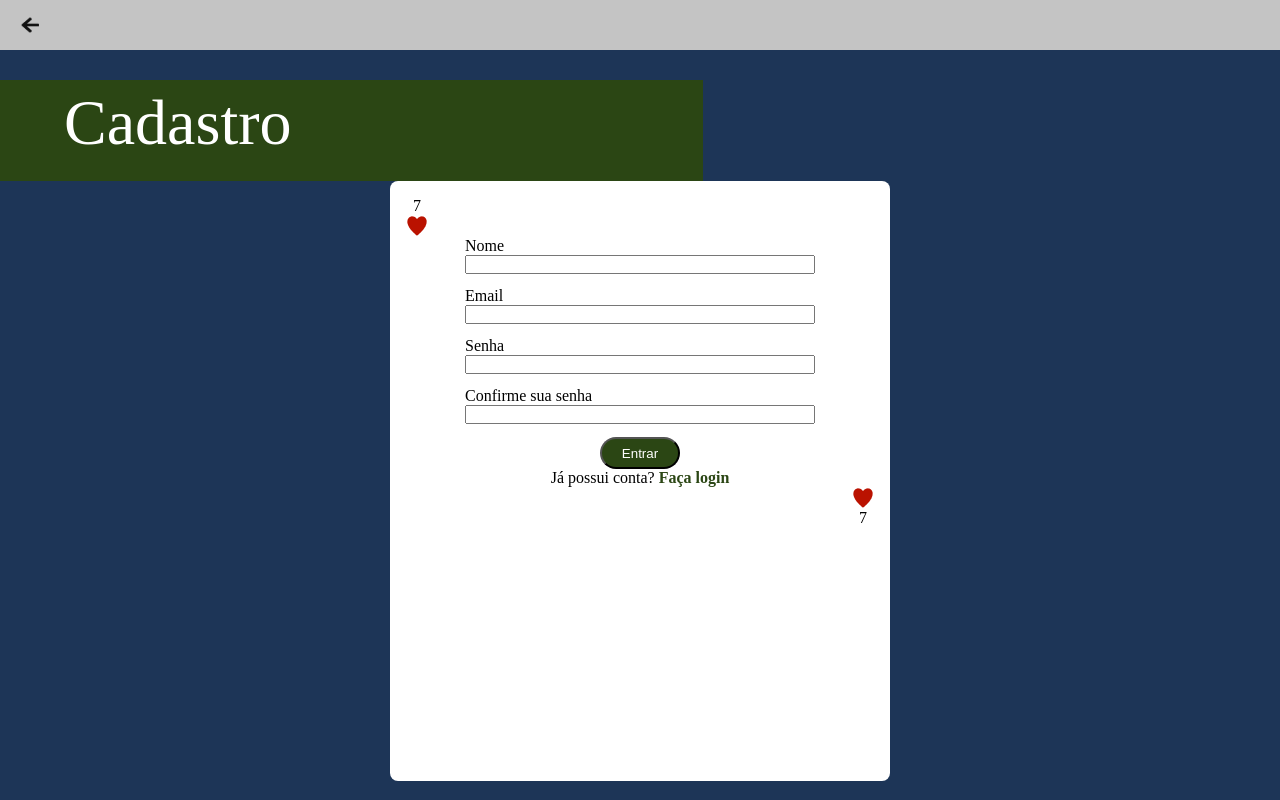
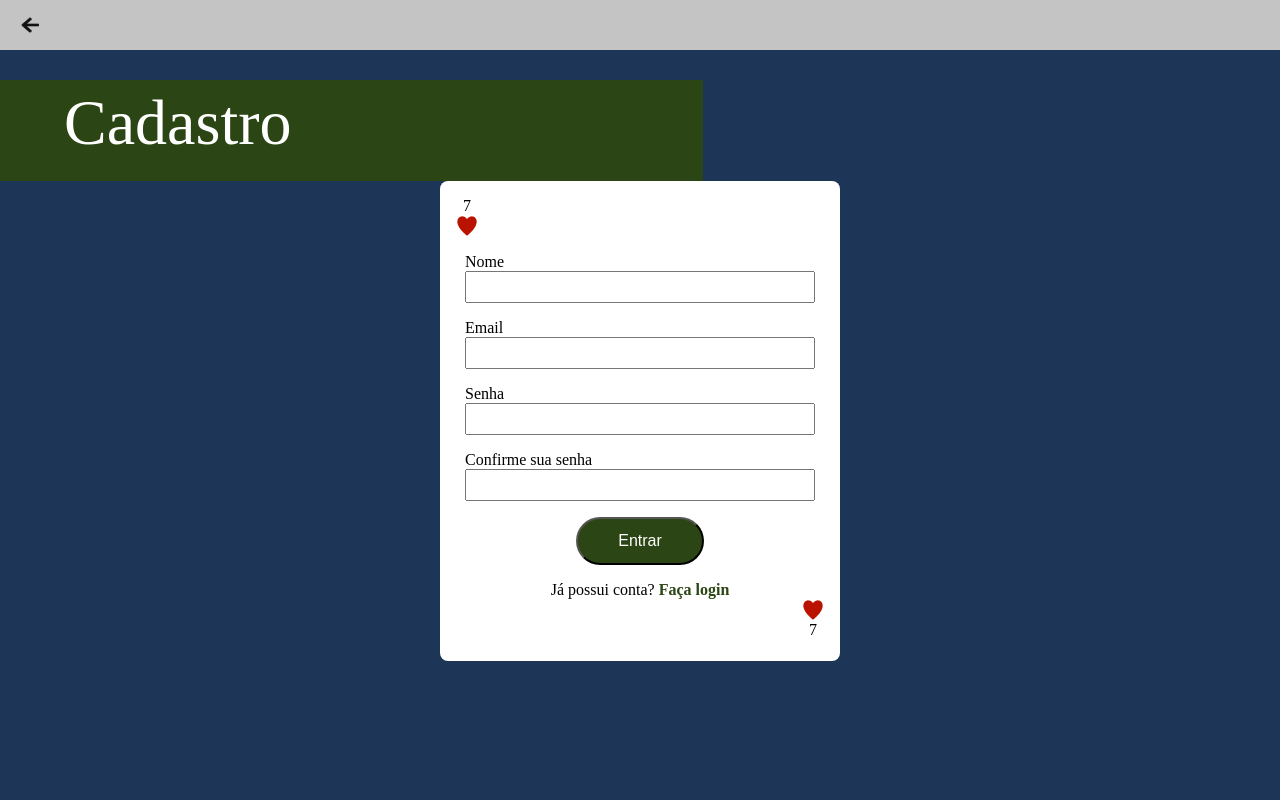
Before and after one commit to BomDia12/Trabalho-de-MP, a React (Create React App) app in the folder front-end/: page /register in a window 1280 px wide. Built offline with nearby package versions, Linux system fonts and the light colour scheme.

Commit message:
feat(register): modifica dimensoes dos componetes e tela de cadastro

```diff
--- a/front-end/src/components/button/styles.js
+++ b/front-end/src/components/button/styles.js
@@ -2,9 +2,11 @@ import styled from 'styled-components';
 
 export const Container = styled.input`
 
+    margin-top: 1rem;
     background-color: #2B4614;
     color: #ffffff;
-    width: 5rem;
-    height: 2rem;
-    border-radius: 30px;
+    width: 8rem;
+    height: 3rem;
+    border-radius: 5rem;
+    font-size: 1rem;
 `
--- a/front-end/src/components/input/index.js
+++ b/front-end/src/components/input/index.js
@@ -5,7 +5,7 @@ const Input = ({label,name,type,id}) => {
     return (
         <Container>
             <label htmlFor={id}>{label}</label>
-            <input name={name} type={type} id={id}/>
+            <input name={name} type={type} id={id} size="30px"/>
         </Container>
     )
 }
--- a/front-end/src/components/input/styles.js
+++ b/front-end/src/components/input/styles.js
@@ -9,5 +9,13 @@ export const Container = styled.div`
     justify-content: flex-start;
     flex-direction: column;
     align-self: center;
+    margin-top: 1rem;
+
+    input {
+        font-size: 14px;
+        width: 100%;
+        height: 3em;    /* altura eh 3 vezes maior que a fonte do input */
+        text-indent: 10px;
+    }
 
 `;
--- a/front-end/src/pages/Register/index.js
+++ b/front-end/src/pages/Register/index.js
@@ -43,8 +43,9 @@ const Register = () => {
                     id={"password_confirmation"} />
 
                 <Button label={"Entrar"}/>
-                <div>
-          <         span>Já possui conta?</span><span className="span-click"> Faça login</span>
+
+                <div className="login">
+                    <span>Já possui conta?</span><span className="span-click"> Faça login</span>
                 </div>
 
                 <div className="bottom">
--- a/front-end/src/pages/Register/styles.js
+++ b/front-end/src/pages/Register/styles.js
@@ -12,8 +12,8 @@ export const RegisterContainer = styled.div`
 
 export const Box = styled.div`
     background-color: #ffffff;
-    width: 500px;
-    height: 600px;
+    width: 25rem;
+    height: 30rem;
     display: flex;
     justify-content: flex-start;
     align-items: center;
@@ -63,16 +63,9 @@ export const Box = styled.div`
             width: 1.5rem;
         }
     }
-
-    .button {
-        background-color: #2B4614;
-        color: #ffffff;
-        padding-top: 5rem;
-        width: 10rem;
-        height: 5rem;
-        border-radius: 10rem;
+    .login {
+        margin-top: 1rem;
     }
-
     .span-click {
         color: #2B4614;
         font-weight: 600;
```
